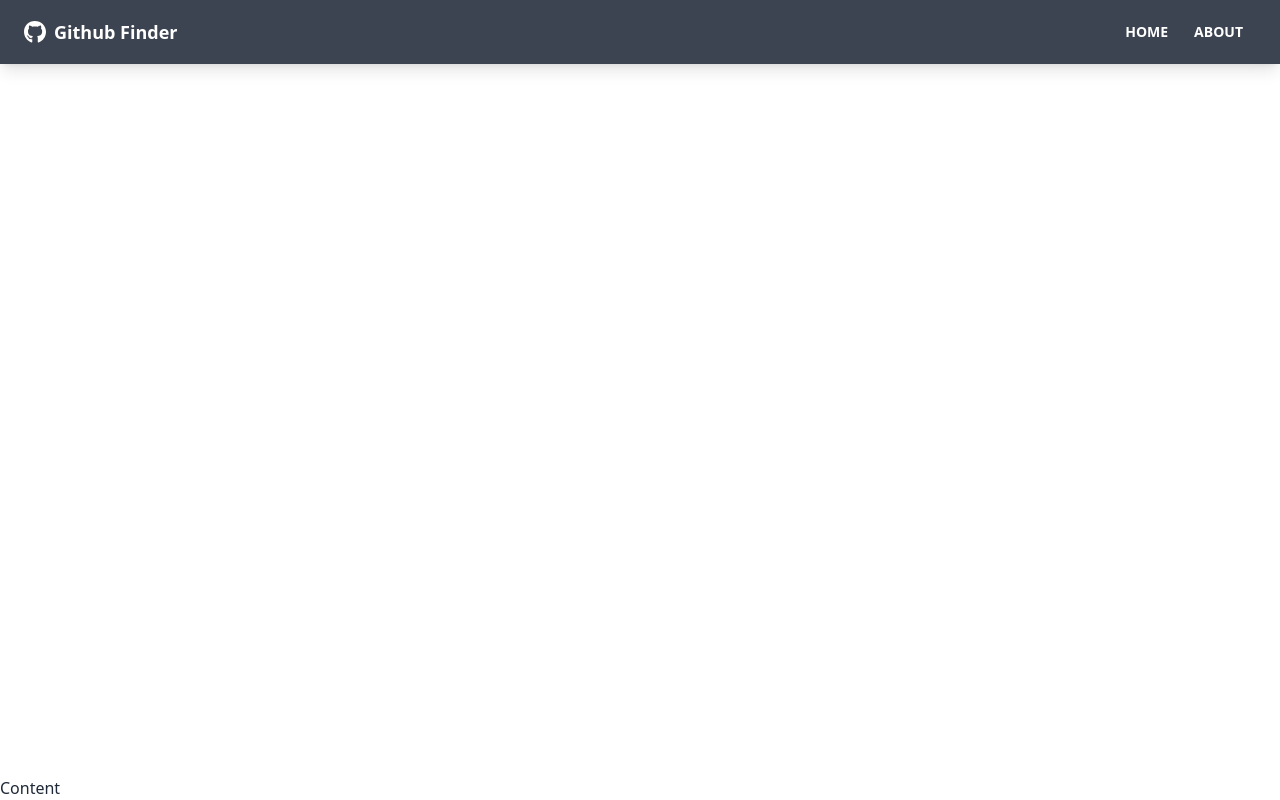
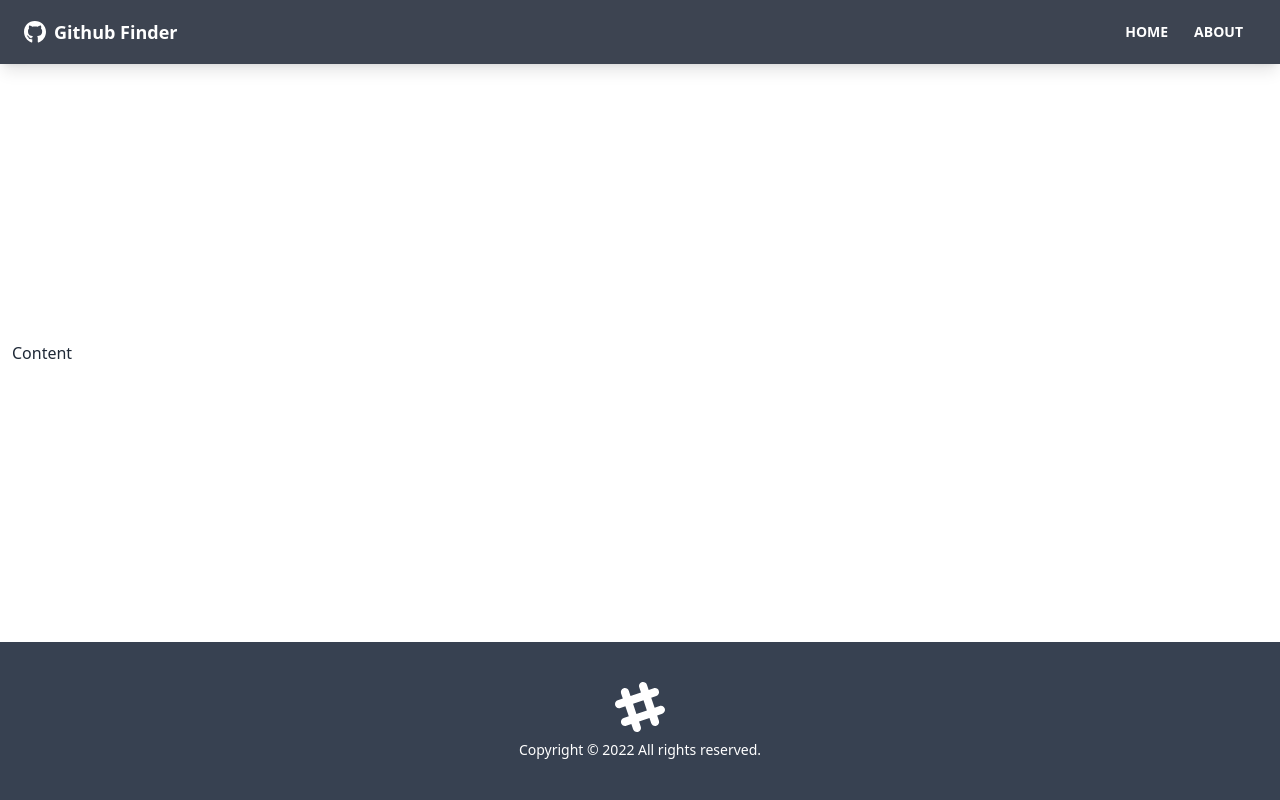
Before and after one commit to mckiece/github-finder, a React (Create React App) app: page / in a window 1280 px wide. Built offline with nearby package versions, Linux system fonts and the light colour scheme.

Commit message:
added footer

```diff
--- a/src/App.js
+++ b/src/App.js
@@ -1,4 +1,5 @@
 import { BrowserRouter as Router, Route } from "react-router-dom";
+import Footer from "./components/layout/Footer";
 import Navbar from "./components/layout/Navbar";
 
 function App() {
@@ -6,7 +7,8 @@
 		<Router>
 			<div className="flex flex-col justify-between h-screen">
 				<Navbar />
-				<main>Content</main>
+				<main className="container mx-auto px-3 pb-12">Content</main>
+				<Footer />
 			</div>
 		</Router>
 	);
--- /dev/null
+++ b/src/components/layout/Footer.jsx
@@ -0,0 +1,24 @@
+function Footer() {
+	const footerYear = new Date().getFullYear();
+
+	return (
+		<footer className="footer p-10 bg-gray-700 text-primary-content footer-center">
+			<div>
+				<svg
+					width="50"
+					height="50"
+					viewBox="0 0 24 24"
+					xmlns="http://www.w3.org/2000/svg"
+					fillRule="evenodd"
+					clipRule="evenodd"
+					className="inline-block fill-current"
+				>
+					<path d="M22.672 15.226l-2.432.811.841 2.515c.33 1.019-.209 2.127-1.23 2.456-1.15.325-2.148-.321-2.463-1.226l-.84-2.518-5.013 1.677.84 2.517c.391 1.203-.434 2.542-1.831 2.542-.88 0-1.601-.564-1.86-1.314l-.842-2.516-2.431.809c-1.135.328-2.145-.317-2.463-1.229-.329-1.018.211-2.127 1.231-2.456l2.432-.809-1.621-4.823-2.432.808c-1.355.384-2.558-.59-2.558-1.839 0-.817.509-1.582 1.327-1.846l2.433-.809-.842-2.515c-.33-1.02.211-2.129 1.232-2.458 1.02-.329 2.13.209 2.461 1.229l.842 2.515 5.011-1.677-.839-2.517c-.403-1.238.484-2.553 1.843-2.553.819 0 1.585.509 1.85 1.326l.841 2.517 2.431-.81c1.02-.33 2.131.211 2.461 1.229.332 1.018-.21 2.126-1.23 2.456l-2.433.809 1.622 4.823 2.433-.809c1.242-.401 2.557.484 2.557 1.838 0 .819-.51 1.583-1.328 1.847m-8.992-6.428l-5.01 1.675 1.619 4.828 5.011-1.674-1.62-4.829z"></path>
+				</svg>
+				<p>Copyright &copy; {footerYear} All rights reserved.</p>
+			</div>
+		</footer>
+	);
+}
+
+export default Footer;
```
